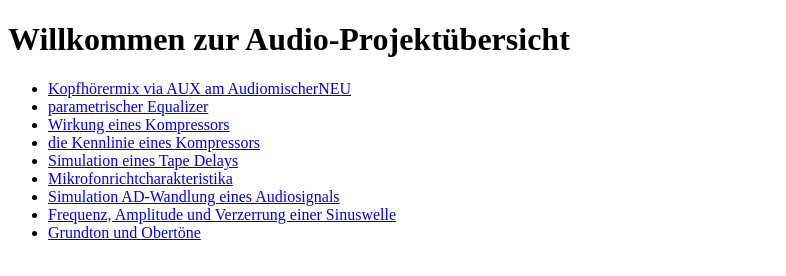
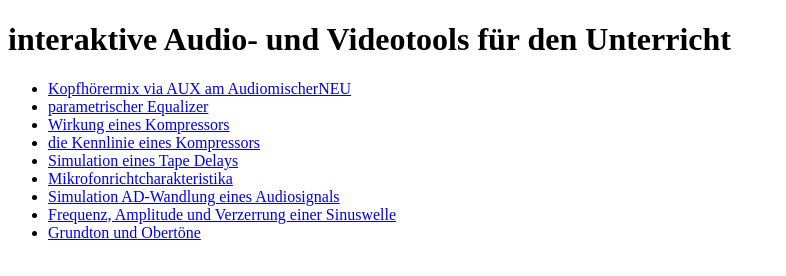
Before and after one commit to gbsmeyer-lab/audio, a plain HTML site: page index.html in a window 1280 px wide. Shown: the whole page, without its empty margins (0-786 px from the left). Drawn offline with Linux system fonts and the light colour scheme.

Commit message:
Update index.html

```diff
--- a/index.html
+++ b/index.html
@@ -2,10 +2,10 @@
 <html lang="de">
 <head>
   <meta charset="UTF-8">
-  <title>Audio Projekte Übersicht</title>
+  <title>Meyer Projekte Übersicht</title>
 </head>
 <body>
-  <h1>Willkommen zur Audio-Projektübersicht</h1>
+  <h1>interaktive Audio- und Videotools für den Unterricht</h1>
   <ul>
     <li><a href="mixer2.html">Kopfhörermix via AUX am AudiomischerNEU</a></li>
     <li><a href="eq_v3.html">parametrischer Equalizer</a></li>
```
